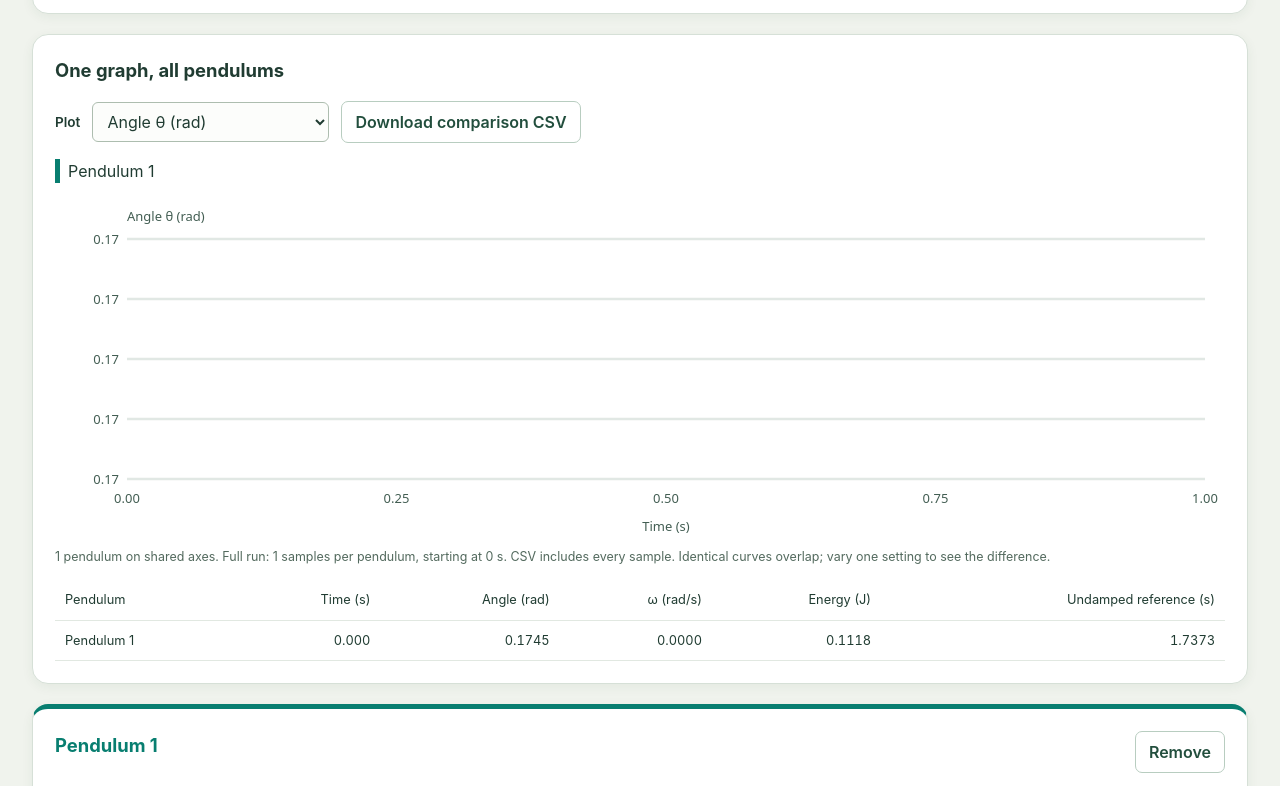
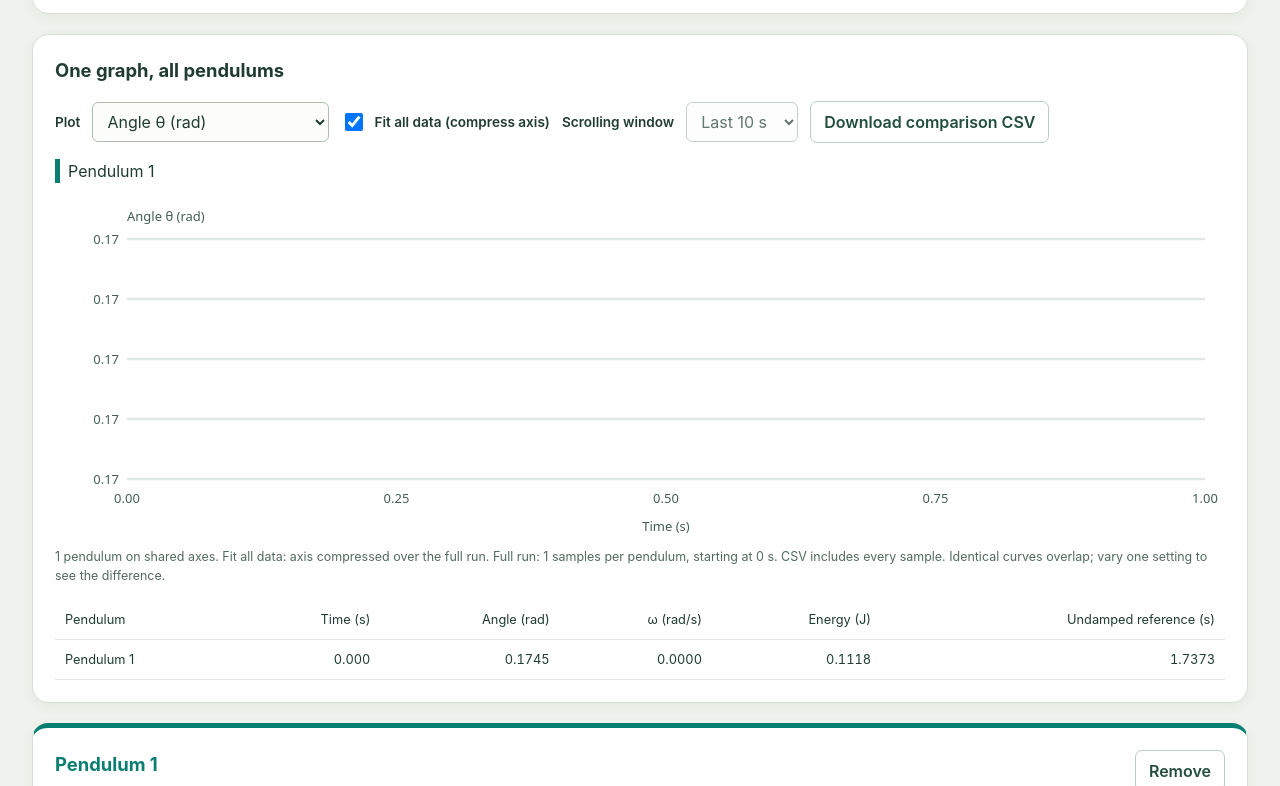
Before and after one commit to ishwrknt/2D-Nonlinear-Simple-Pendulum-Simulation, a website built with Vite: page compare.html in a window 1280 px wide. Shown: the part 433-1219 px from the top of the page. Built offline with nearby package versions, Linux system fonts and the light colour scheme.

Commit message:
feat: add scrolling graph windows to pendulum comparison

```diff
--- a/src/compare.css
+++ b/src/compare.css
@@ -15,3 +15,5 @@
 .comparison-table th:first-child {text-align:left}
 #comparison-notice {min-height:1.5em}
 @media(max-width:600px){.comparison-controls {align-items:stretch}.comparison-controls button{flex:1 1 120px}}
+
+.comparison-fit {display:flex;align-items:center;gap:8px}.comparison-fit input{width:18px;height:18px}
--- a/src/compare.ts
+++ b/src/compare.ts
@@ -51,7 +51,7 @@ try {
 }
 get('comparison-app').innerHTML = `<header><div><p class="eyebrow">Change one thing · compare the evidence</p><h1>Compare pendulums</h1><p>Add pendulums, change their settings, and watch their curves together.</p></div><a href="./">Back to laboratory</a></header><main>
 <section class="card"><div class="comparison-controls"><button id="add-pendulum" class="primary">+ Add pendulum</button><button id="comparison-play">Play all</button><button id="comparison-step">Step once</button><button id="comparison-reset">Reset all</button><span id="comparison-time" role="status">Time: 0.00 s</span></div><p class="hint">New pendulums copy the last setup so you can change one variable. Editing, adding or removing pauses and resets every pendulum to the same starting time.</p><details><summary>Time step & sharing</summary><label for="comparison-dt">Shared output step (s)</label><select id="comparison-dt"><option value="${1/60}">1/60</option><option value="${1/120}">1/120</option><option value="${1/240}">1/240</option><option value="${1/480}">1/480</option></select><p class="hint">All pendulums use the same clock. Halve the step to check demanding settings.</p><button id="comparison-share">Copy comparison link</button><label for="comparison-link">Comparison link</label><input id="comparison-link" readonly></details><p id="comparison-notice" role="status"></p></section>
-<section class="card" style="margin-top:20px"><h2>One graph, all pendulums</h2><div class="comparison-controls"><label for="comparison-plot">Plot</label><select id="comparison-plot"><option value="theta">Angle θ (rad)</option><option value="omega">Angular velocity ω (rad/s)</option><option value="totalEnergy">Mechanical energy E (J)</option><option value="phase">Phase: ω against θ</option><option value="x">Horizontal position x (m)</option><option value="y">Downward position y (m)</option></select><button id="comparison-export">Download comparison CSV</button></div><ul id="comparison-legend" class="comparison-legend"></ul><canvas id="comparison-graph" width="1000" height="420" aria-label="Overlaid pendulum traces on shared axes. Live numerical values and a downloadable CSV are provided below."></canvas><p id="comparison-caption" class="hint"></p><div id="comparison-values" class="comparison-table"></div></section>
+<section class="card" style="margin-top:20px"><h2>One graph, all pendulums</h2><div class="comparison-controls"><label for="comparison-plot">Plot</label><select id="comparison-plot"><option value="theta">Angle θ (rad)</option><option value="omega">Angular velocity ω (rad/s)</option><option value="totalEnergy">Mechanical energy E (J)</option><option value="phase">Phase: ω against θ</option><option value="x">Horizontal position x (m)</option><option value="y">Downward position y (m)</option></select><label class="comparison-fit"><input id="comparison-fit-all" type="checkbox" checked> Fit all data (compress axis)</label><label for="comparison-window">Scrolling window</label><select id="comparison-window" disabled><option value="10">Last 10 s</option><option value="30">Last 30 s</option></select><button id="comparison-export">Download comparison CSV</button></div><ul id="comparison-legend" class="comparison-legend"></ul><canvas id="comparison-graph" width="1000" height="420" aria-label="Overlaid pendulum traces on shared axes. Live numerical values and a downloadable CSV are provided below."></canvas><p id="comparison-caption" class="hint"></p><div id="comparison-values" class="comparison-table"></div></section>
 <div id="pendulum-cards" class="comparison-grid"></div><p class="hint">Animations use the same length scale across all cards. Very short rods may look small next to long rods; numeric lengths are shown. Graphs use shared axes and retain the full run; identical motions overlap. More pendulums and longer runs need more computing time and memory.</p><p class="hint">Model: massless rigid rod, point-mass dynamics and optional fully immersed sphere drag. Fluid drag is approximate; walls, free surfaces, added mass and fluid memory are omitted. These pendulums are independent, not mechanically coupled.</p><p><a href="./quiz.html">Check your understanding: Part One, then Part Two →</a></p></main>`;
 get<HTMLSelectElement>('comparison-dt').value=String(dt);
 function notice(message: string) { get('comparison-notice').textContent=message; }
@@ -115,7 +115,7 @@ function advance(): boolean {
   catch(error) {resetAll(`Calculation stopped and all runs reset: ${String(error)} Try a smaller time step or less extreme settings.`);return false;}
 }
 get('comparison-step').addEventListener('click',()=>{pause();if(validInputs())advance();draw();});
-get('comparison-plot').addEventListener('change',draw);
+for(const id of ['comparison-plot','comparison-fit-all','comparison-window'])get(id).addEventListener('change',draw);
 get('comparison-share').addEventListener('click',async()=>{
   if(!validInputs())return;
   updateLink();try {await navigator.clipboard.writeText(get<HTMLInputElement>('comparison-link').value);notice('Comparison link copied.');}catch{notice('Select and copy the comparison link shown above.');}
@@ -150,9 +150,15 @@ function draw() {
 }
 function drawGraph() {
   const selection=get<HTMLSelectElement>('comparison-plot').value;
-  const lines=runs.map(r=>({r,points:r.history.plotValues().map(s=>({x:selection==='phase'?s.theta:s.time,y:selection==='phase'?s.omega:s[selection as 'theta'|'omega'|'totalEnergy'|'x'|'y']}))}));
+  const fitAll=get<HTMLInputElement>('comparison-fit-all').checked;
+  const seconds=Number(get<HTMLSelectElement>('comparison-window').value);
+  get<HTMLSelectElement>('comparison-window').disabled=fitAll;
+  const last=runs[0].engine.getState().time;
+  const start=fitAll?0:Math.max(0,last-seconds);
+  const lines=runs.map(r=>({r,points:(fitAll?r.history.plotValues():r.history.window(start,s=>s.time)).map(s=>({x:selection==='phase'?s.theta:s.time,y:selection==='phase'?s.omega:s[selection as 'theta'|'omega'|'totalEnergy'|'x'|'y']}))}));
   let xmin=Infinity,xmax=-Infinity,ymin=Infinity,ymax=-Infinity;
   for(const line of lines)for(const p of line.points){xmin=Math.min(xmin,p.x);xmax=Math.max(xmax,p.x);ymin=Math.min(ymin,p.y);ymax=Math.max(ymax,p.y);}
+  if(selection!=='phase' && !fitAll){xmin=start;xmax=Math.max(last,start+1e-9);}
   if(xmin===xmax)xmax=xmin+1;
   const pad=Math.max((ymax-ymin)*.1,Math.max(Math.abs(ymin),Math.abs(ymax))*.001,1e-5);ymin-=pad;ymax+=pad;
   const canvas=get<HTMLCanvasElement>('comparison-graph');
@@ -172,7 +178,8 @@ function drawGraph() {
   }
   lines.forEach(({r,points})=>{ctx.strokeStyle=color(r.id);ctx.lineWidth=2.5;ctx.setLineDash(dash(r.id));ctx.beginPath();points.forEach((p,i)=>{if(i===0)ctx.moveTo(X(p.x),Y(p.y));else ctx.lineTo(X(p.x),Y(p.y));});ctx.stroke();ctx.setLineDash([]);});
   ctx.fillStyle='#435e53';ctx.textAlign='left';ctx.fillText(get<HTMLSelectElement>('comparison-plot').selectedOptions[0].text,left,22);ctx.textAlign='center';ctx.fillText(selection==='phase'?'Angle θ (rad)':'Time (s)',(left+right)/2,height-8);
-  get('comparison-caption').textContent=`${runs.length} pendulum${runs.length===1?'':'s'} on shared axes. Full run: ${runs[0].history.total.toLocaleString()} samples per pendulum, starting at 0 s. CSV includes every sample. Identical curves overlap; vary one setting to see the difference.`;
+  canvas.dataset.startTime=String(start);canvas.dataset.endTime=String(last);
+  get('comparison-caption').textContent=`${runs.length} pendulum${runs.length===1?'':'s'} on shared axes. ${fitAll?'Fit all data: axis compressed over the full run.':`Showing the last ${seconds} seconds (${start.toFixed(2)}–${last.toFixed(2)} s).`} Full run: ${runs[0].history.total.toLocaleString()} samples per pendulum, starting at 0 s. CSV includes every sample. Identical curves overlap; vary one setting to see the difference.`;
 }
 function frame(now:number) {
   const elapsed=previous?Math.min((now-previous)/1000,.1):0;previous=now;
```
Also changed, not shown: CONTEXT.md (+2 -0 lines), HANDOVER.md (+2 -0 lines), PROGRESS.md (+2 -0 lines), tests/compare.spec.ts (+11 -0 lines), validation/comparison-mobile.png, 1 other file.
